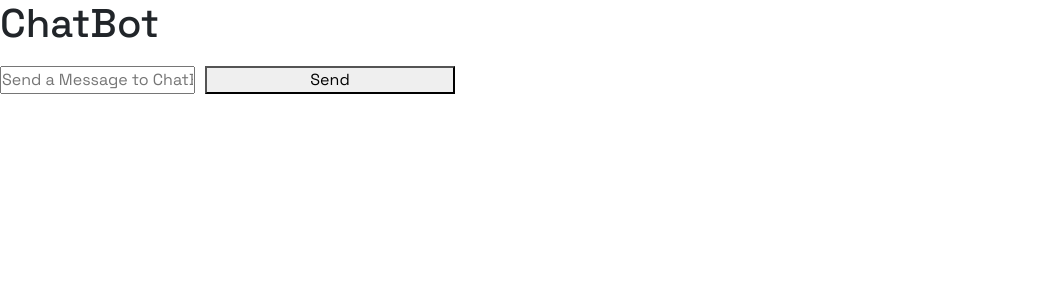
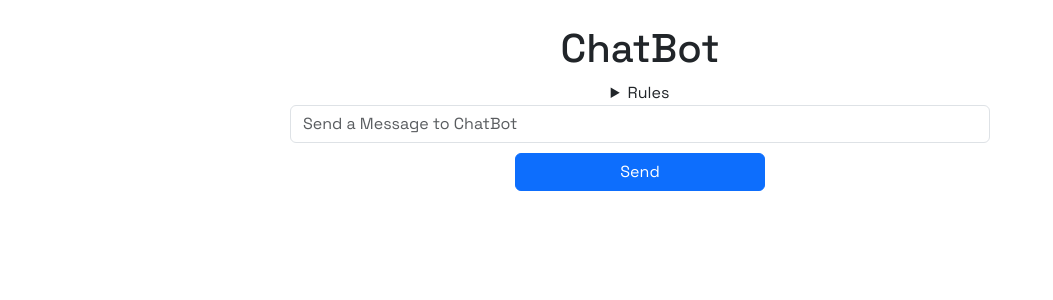
Before and after one commit to flameastro/PROJETOS-React, a React (Vite) app in the folder chatbot/: page / in a window 1280 px wide. Shown: the top 300 px of the page, without its empty margins (0-1053 px from the left). Built offline with nearby package versions, Linux system fonts and the light colour scheme; a web font is replaced by a local one.

Commit message:
add details and summary tags

```diff
--- a/chatbot/components/Input.jsx
+++ /dev/null
@@ -1,83 +0,0 @@
-import { useState } from "react";
-import Message from "./Message.jsx";
-
-function Input({ placeholder, btnText }) {
-    const [messages, setMessages] = useState([]);
-    const [text, setText] = useState("");
-
-    function handleInput(value) {
-        setText(value);
-    }
-
-    function hasWord(message, words) {
-        return words.some(word => message.includes(word));
-    }
-
-    function verifyResponse(message) {
-        message = message.toLowerCase();
-
-        let botText = "";
-        let complement = "";
-
-        if (hasWord(message, ["hi", "hello", "wassup", "hey"])) {
-            botText += "Hi! ";
-        }
-
-        if (hasWord(message, ["roll", "dice"])) {
-            const number = Math.floor(Math.random() * 6) + 1;
-            complement = `Sure, you got ${number}`;
-        } else if (hasWord(message, ["today", "date", "time"])) {
-            const today = new Date();
-            complement = `Today is ${today.toLocaleDateString()}`;
-        } else if (hasWord(message, ["flip", "coin"])) {
-            const result = Math.random() < 0.5 ? "Heads" : "Tails";
-            complement = `You got ${result}`;
-        } else {
-            complement = "What can I help you today?";
-        }
-
-        botText += complement;
-
-        return botText;
-    }
-
-    function sendMessage() {
-        if (!text.trim()) return;
-
-        const botResponse = verifyResponse(text);
-
-        setMessages(prev => [
-            ...prev,
-            {
-                user: text,
-                bot: botResponse
-            }
-        ]);
-
-        setText("");
-    }
-
-    return (
-        <div>
-            <input
-                type="text"
-                placeholder={placeholder}
-                value={text}
-                onChange={(e) => handleInput(e.target.value)}
-            />
-
-            <button onClick={sendMessage}>
-                {btnText}
-            </button>
-
-            {messages.map((message, index) => (
-                <div key={index}>
-                    <Message prompt={message.user} className={"message messageUser"} />
-                    <Message prompt={message.bot} className={"message messageBot"} />
-                </div>
-            ))}
-        </div>
-    );
-}
-
-export default Input;
--- a/chatbot/components/Message.jsx
+++ /dev/null
@@ -1,9 +0,0 @@
-function Message({ prompt, className}) {
-    return (
-        <div>
-            <p className={className}>{prompt}</p>
-        </div>
-    )
-}
-
-export default Message
--- a/chatbot/src/App.jsx
+++ b/chatbot/src/App.jsx
@@ -1,14 +1,25 @@
-import Input from "../components/Input"
+import Input from "./components/Input"
 
 function App() {
     return (
-        <div>
+        <main>
             <h1>ChatBot</h1>
+            <details>
+                <summary>Rules</summary>
+                <p>What you can ask: </p>
+                <ul>
+                    <li>Simple messages like hi/hello/wassup, thanks, bye, ...</li>
+                    <li>The todays date</li>
+                    <li>Roll a dice</li>
+                    <li>Flip a coin</li>
+                </ul>
+            </details>
+
             <Input
                 placeholder={"Send a Message to ChatBot"}
                 btnText={"Send"}
             ></Input>
-        </div>
+        </main>
     )
 }
 
--- a/chatbot/src/index.css
+++ b/chatbot/src/index.css
@@ -73,3 +73,7 @@ button {
     width: 250px;
     margin: 10px;
 }
+
+summary {
+    text-align: center;
+}
```
